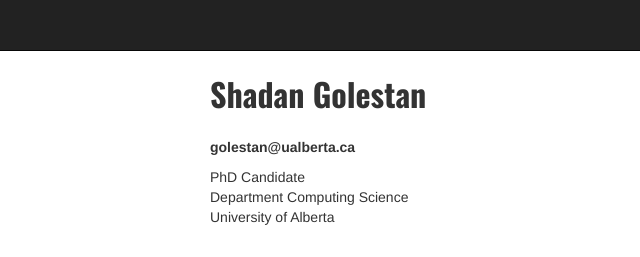
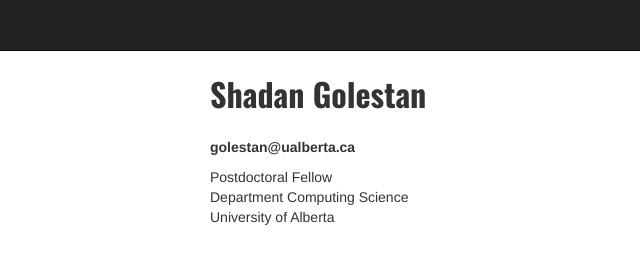
Before and after one commit to shadangolestan/shadangolestan.github.io, a plain HTML site: page pics.html in a window 1280 px wide. Shown: the top 257 px of the page, 640-1280 px from the left. Drawn offline with nearby package versions, Linux system fonts and the light colour scheme.

Commit message:
pages fixes

```diff
--- a/pics.html
+++ b/pics.html
@@ -64,7 +64,7 @@
             <div class="col-md-4">
               <div style="font-family: 'Oswald', sans-serif; font-size: 32px;"><b>Shadan Golestan</b></div><br>
               <p><b>golestan@ualberta.ca</b><br>
-                <p>PhD Candidate<br>
+      <p>Postdoctoral Fellow<br>
               Department Computing Science<br>
               University of Alberta<br>
               </p>
```
Also changed, not shown: Pictures.html (+1 -1 lines), Research.html (+1 -1 lines). Lines whose indentation alone changed are shown as unchanged.
